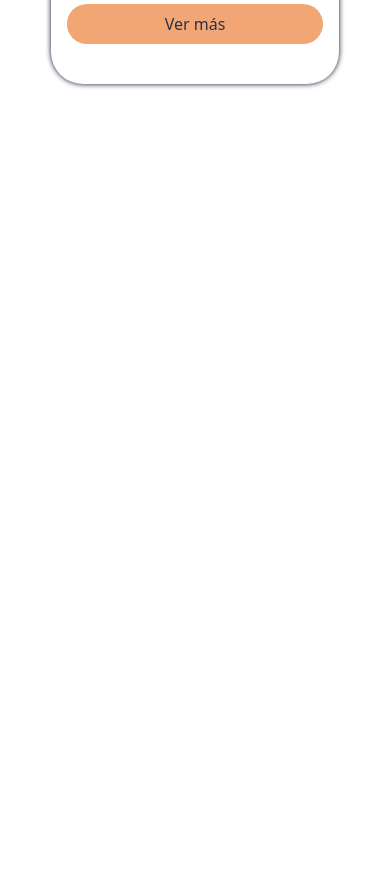
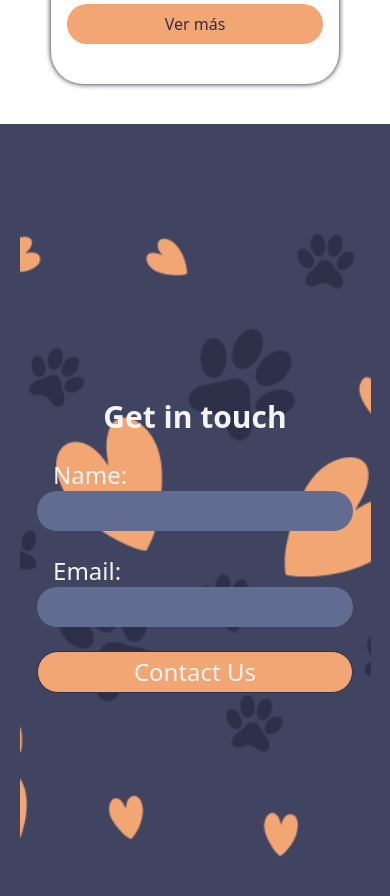
Before and after one commit to iaalvearp/componentsFolder, an Astro site: page / in a window 390 px wide. Shown: the part 2260-3156 px from the top of the page. Built offline with nearby package versions, Linux system fonts and the light colour scheme; Astro itself is replaced by a stand-in of ours.

Commit message:
Mobile Form section done

```diff
--- a/src/components/FormPets.astro
+++ b/src/components/FormPets.astro
@@ -2,12 +2,27 @@
 
 ---
 
-<section class="min-h-screen w-full grid place-content-center">
-    <form class="w-full h-full" action="" method="post"></form>
+<section class="min-h-screen w-full grid place-content-center bg-[var(--color-disable-dark)]">
+    <form class="col-start-2 col-end-3 row-start-2 row-end-3 w-[90%] m-auto h-full grid gap-6 z-10 place-content-center" action="" method="post">
+        <h2 class="text-3xl font-bold text-center">Get in touch</h2>
+        <div id="nameContainer">
+            <label class="text-2xl text-left pl-4" for="name">Name:</label>
+            <input class="py-1 px-2 rounded-3xl text-2xl w-full bg-[var(--bg-over-dark)]" type="text" name="name" id="name">
+        </div>
+        <div id="emailContainer">
+            <label class="text-2xl text-left pl-4" for="email">Email:</label>
+            <input class="py-1 px-2 rounded-3xl text-2xl w-full bg-[var(--bg-over-dark)]" type="email" name="email" id="email">
+        </div>
+        <button class="text-2xl bg-[var(--accent-dark)] rounded-3xl py-1 px-2 border border-[var(--bg-dark)] hover:bg-[var(--bg-dark)] duration-300 hover:border-[var(--accent-dark)]" type="submit">
+            Contact Us
+        </button>
+    </form>
+    <img class=" col-start-2 col-end-3 row-start-2 row-end-3 h-full w-full object-cover z-0" src="/bg-form-pets.png" alt="">
 </section>
 
 <style>
-    form{
-        background-image: url('/bg-form-pets.png');
+    section{
+        grid-template-columns: 5% 1fr 5%;
+        grid-template-rows: 10% 1fr 10%;
     }
 </style>
```
